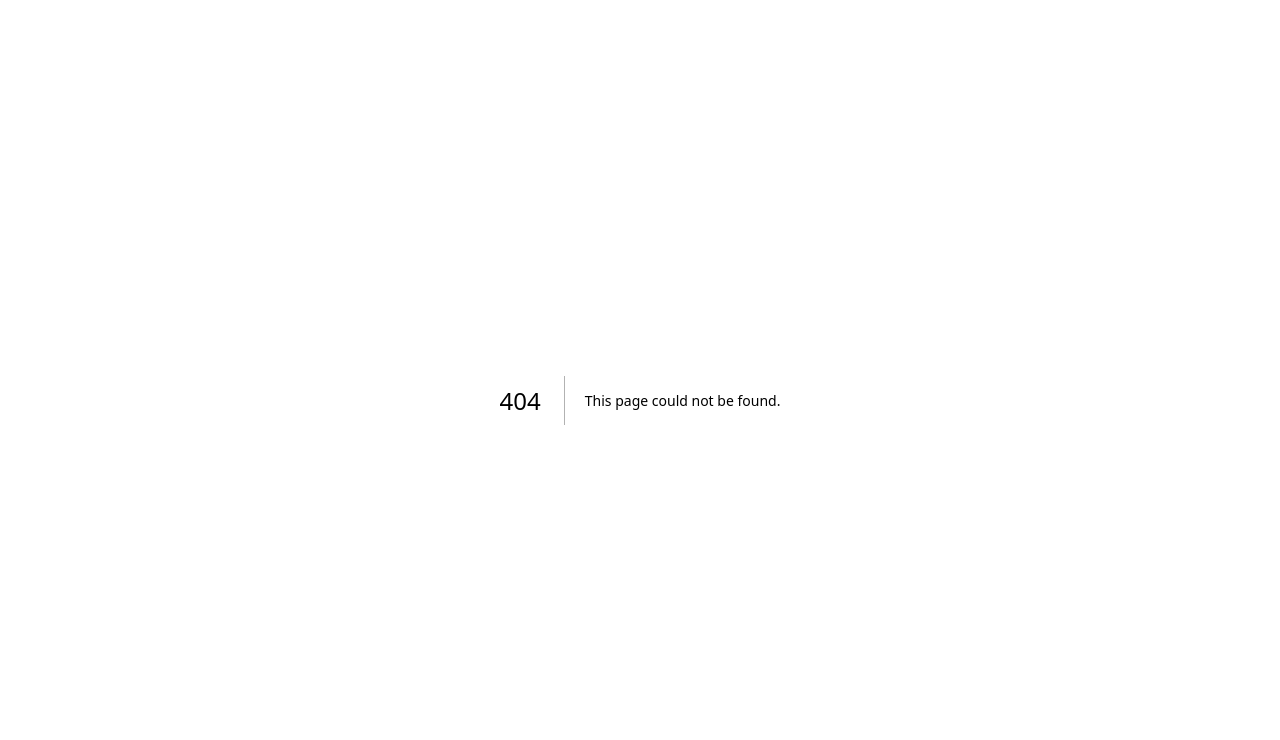
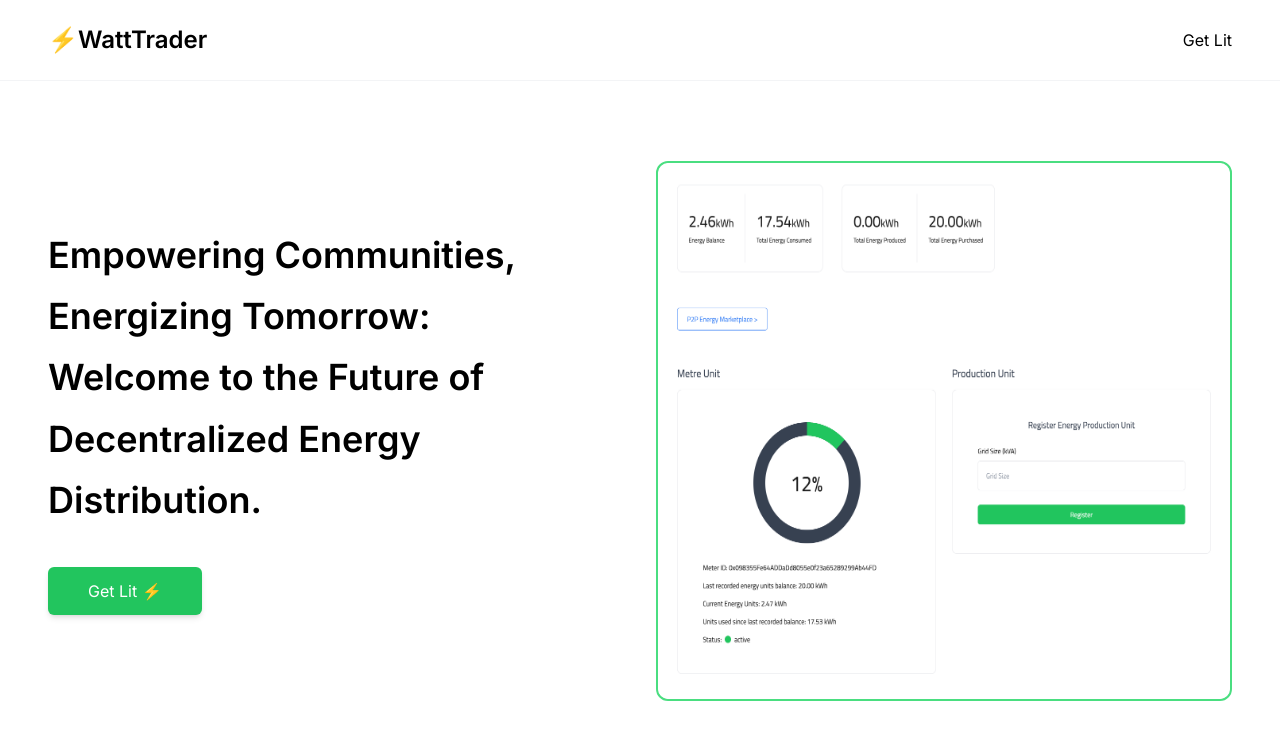
Before and after one commit to joshDamian/watt-trader, a Next.js app in the folder dapp/: page / in a window 1280 px wide. Before the commit this address had no page. Shown: the top 740 px of the page. Built offline with nearby package versions, Linux system fonts and the light colour scheme.

Commit message:
feat: add landing page

```diff
--- /dev/null
+++ b/dapp/src/pages/index.tsx
@@ -0,0 +1,49 @@
+import Head from "next/head";
+import Image from "next/image";
+import Link from "next/link";
+
+export default function Home() {
+  return (
+    <>
+      <Head>
+        <title>WattTrader</title>
+        <meta name="description" content="Generated by create-t3-app" />
+        <link rel="icon" href="/favicon.ico" />
+      </Head>
+      <main className="mx-auto flex min-h-screen max-w-[92rem] flex-col gap-20 bg-white">
+        <header className="flex items-center justify-between border-b border-gray-100 px-12 py-6">
+          <h1 className="text-2xl font-semibold">⚡️WattTrader</h1>
+          <nav className="flex items-center">
+            <Link className="hover:underline" href="/sign-in">
+              Get Lit
+            </Link>
+          </nav>
+        </header>
+        <section className="grid grid-cols-2 gap-8 overflow-x-hidden px-12">
+          <div className="mt-16 flex flex-col gap-9">
+            <h2 className="max-w-[540px] text-4xl font-semibold leading-[1.7]">
+              Empowering Communities, Energizing Tomorrow: Welcome to the Future
+              of Decentralized Energy Distribution.
+            </h2>
+            <Link
+              className="w-fit rounded-md bg-green-500 px-10 py-3 text-center text-white shadow-md"
+              href="/sign-in"
+            >
+              Get Lit ⚡️
+            </Link>
+          </div>
+          <div className="flex justify-end">
+            <div className="relative h-[540px] w-[690px] rounded-xl border-[2px] border-green-400">
+              <Image
+                src="/energy_dashboard.png"
+                className="rounded-xl"
+                fill
+                alt="Energy dashboard"
+              />
+            </div>
+          </div>
+        </section>
+      </main>
+    </>
+  );
+}
```
Also changed, not shown: dapp/public/energy_dashboard.png (added).
